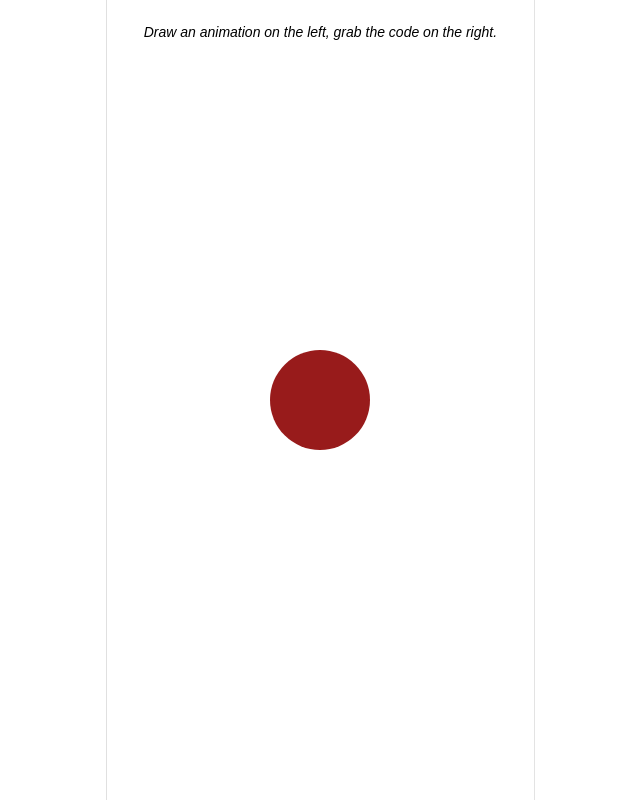
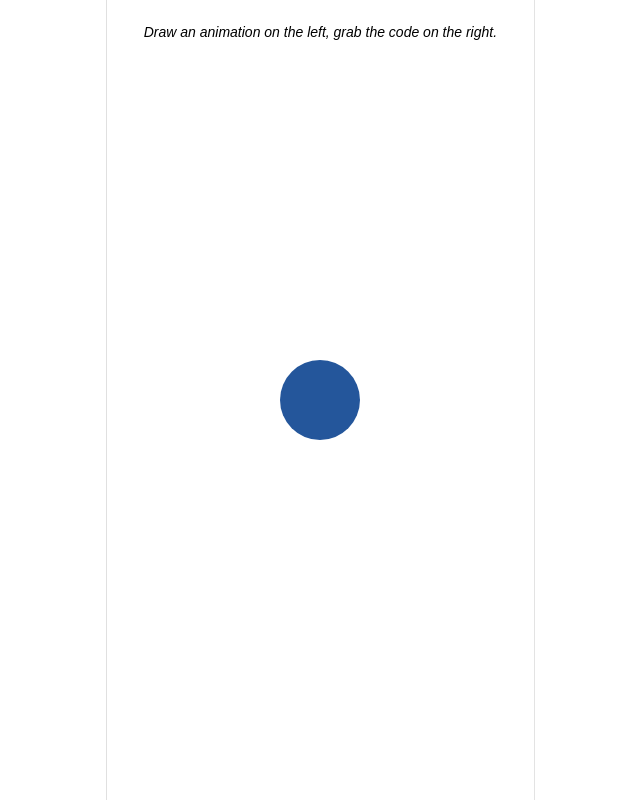
Before and after one commit to ofagbemi/curvier, a plain HTML site: page index.html in a window 1280 px wide. Shown: the whole page, without its empty margins (320-960 px from the left). Drawn offline with Linux system fonts and the light colour scheme.

Commit message:
Changed ball look

```diff
--- a/main.css
+++ b/main.css
@@ -69,9 +69,9 @@
 }
 
 #box-container > #box {
-  width: 100px;
-  height: 100px;
-  background-color: #981b1b;
+  width: 80px;
+  height: 80px;
+  background-color: #24569b;
 
   -webkit-border-radius: 100px;
      -moz-border-radius: 100px;
```
